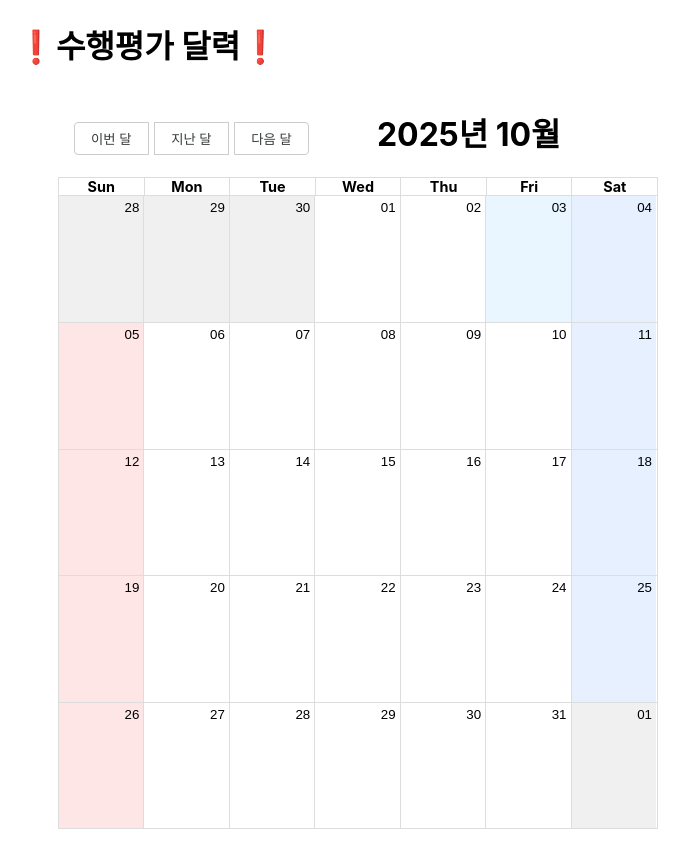
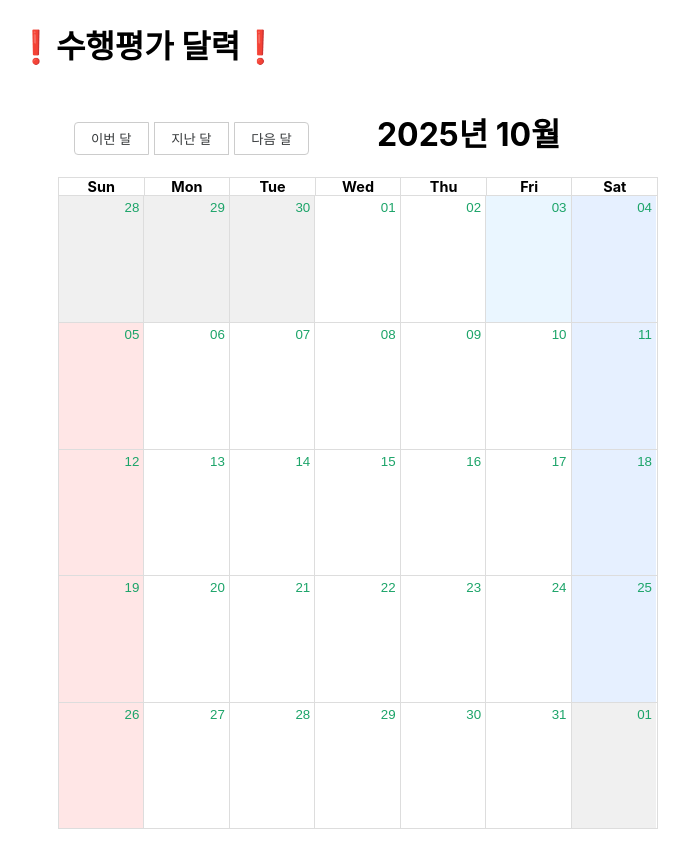
Before and after one commit to glasswhale0408/scheduler, a React (Create React App) app: page / in a window 1280 px wide. Shown: the top 868 px of the page, without its empty margins (324-1013 px from the left). Built offline with nearby package versions, Linux system fonts and the light colour scheme.

Commit message:
터치 변경

```diff
--- a/src/App.css
+++ b/src/App.css
@@ -43,7 +43,7 @@
 .rbc-day-bg,
 .rbc-off-range-bg,
 .rbc-date-cell {
-  color: black;  /* 달력 날짜 숫자 색상 */
+  color: rgb(28, 164, 105);  /* 달력 날짜 숫자 색상 */
 }
 .rbc-btn-group{
 
@@ -69,3 +69,7 @@
   overflow-x: auto;
   margin: 7%
 }
+.bc-day-bg{
+  pointer-events: auto !important;
+  touch-action: manipulation;
+}
```
Also changed, not shown: package.json (+6 -1 lines), 1 other file (tests, documents, lock files or other folders).
